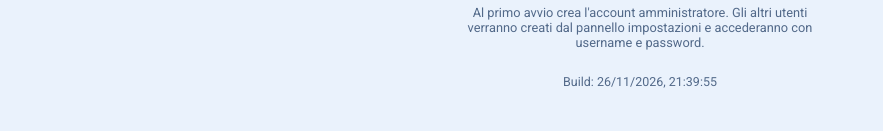
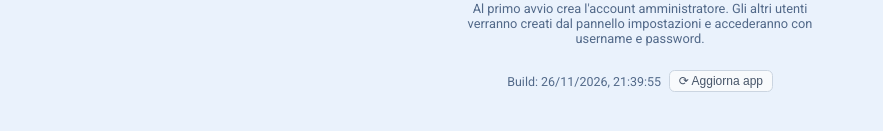
Before and after one commit to vgrazian/MediTrace, a Vue app in the folder pwa/: page / in a window 1280 px wide. Shown: the part 651-782 px from the top of the page, without its empty margins (0-883 px from the left). Built offline with nearby package versions, Linux system fonts and the light colour scheme; no server answers.

Commit message:
feat(ui): pulsante 'Aggiorna app' sulla login per forzare refresh cache

```diff
--- a/pwa/src/App.vue
+++ b/pwa/src/App.vue
@@ -79,6 +79,18 @@ async function handleForgotPassword() {
   } finally {
     forgotBusy.value = false
   }
+}
+
+async function handleForceRefresh() {
+  if ('caches' in window) {
+    const keys = await caches.keys()
+    await Promise.all(keys.map(k => caches.delete(k)))
+  }
+  if ('serviceWorker' in navigator) {
+    const regs = await navigator.serviceWorker.getRegistrations()
+    await Promise.all(regs.map(r => r.unregister()))
+  }
+  window.location.reload()
 }
 
 async function handleRegister() {
@@ -217,6 +229,7 @@ async function handleRegister() {
         </p>
         <p class="build-meta" :title="`Build ISO: ${buildTimestampIso}`">
           Build: {{ buildTimestampLabel }}
+          <button class="refresh-btn" @click="handleForceRefresh" title="Forza il refresh dell'app eliminando la cache del service worker">⟳ Aggiorna app</button>
         </p>
       </div>
     </template>
--- a/pwa/src/style.css
+++ b/pwa/src/style.css
@@ -458,6 +458,25 @@ details.add-panel[open] > div {
   font-size: .78rem;
   color: #6b7f98;
   margin-top: .25rem;
+  display: flex;
+  align-items: center;
+  gap: .5rem;
+  flex-wrap: wrap;
+}
+
+.refresh-btn {
+  font-size: .75rem;
+  padding: .2rem .55rem;
+  border: 1px solid #cbd5e1;
+  border-radius: .35rem;
+  background: #f8fafc;
+  color: #475569;
+  cursor: pointer;
+  white-space: nowrap;
+}
+.refresh-btn:hover {
+  background: #e2e8f0;
+  border-color: #94a3b8;
 }
 
 .info-panel {
```
Also changed, not shown: 1 other file (tests, documents, lock files or other folders).
